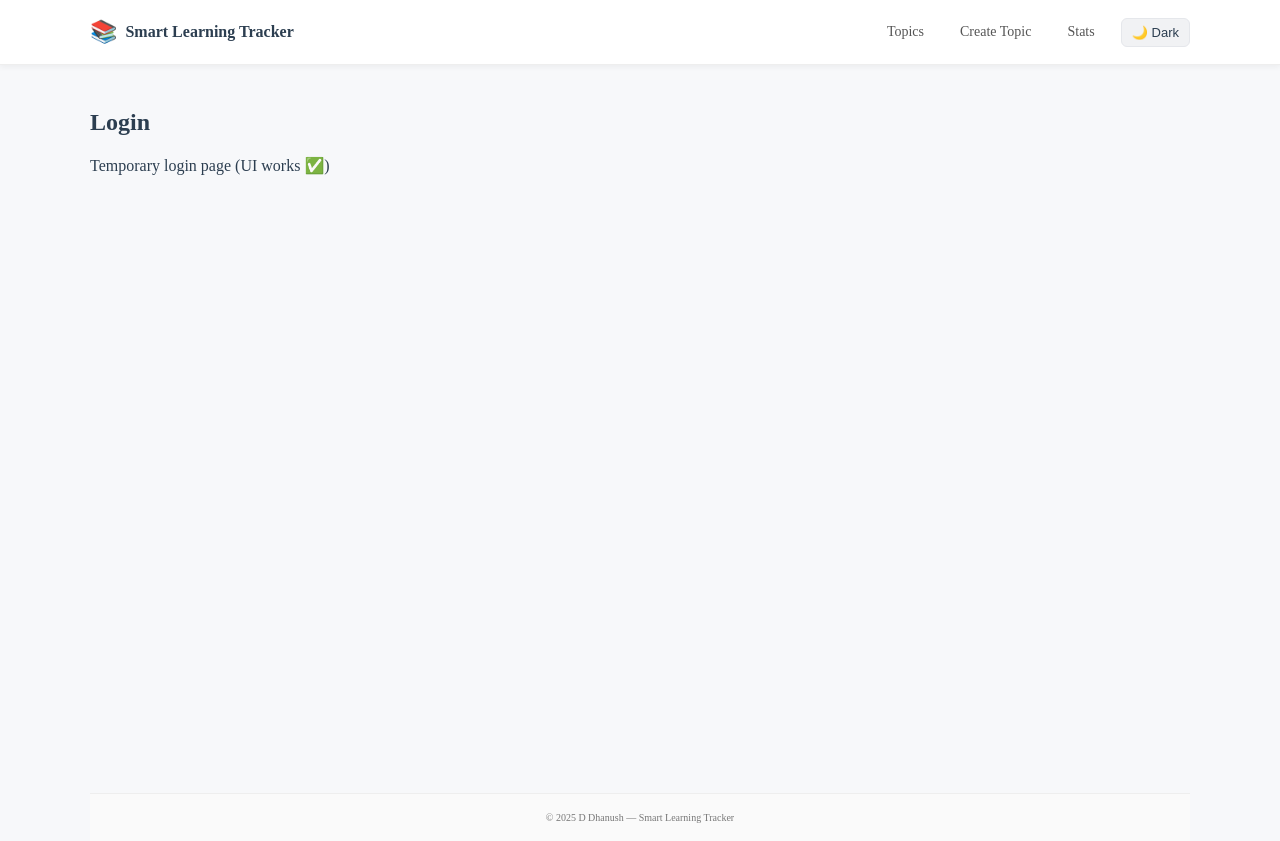
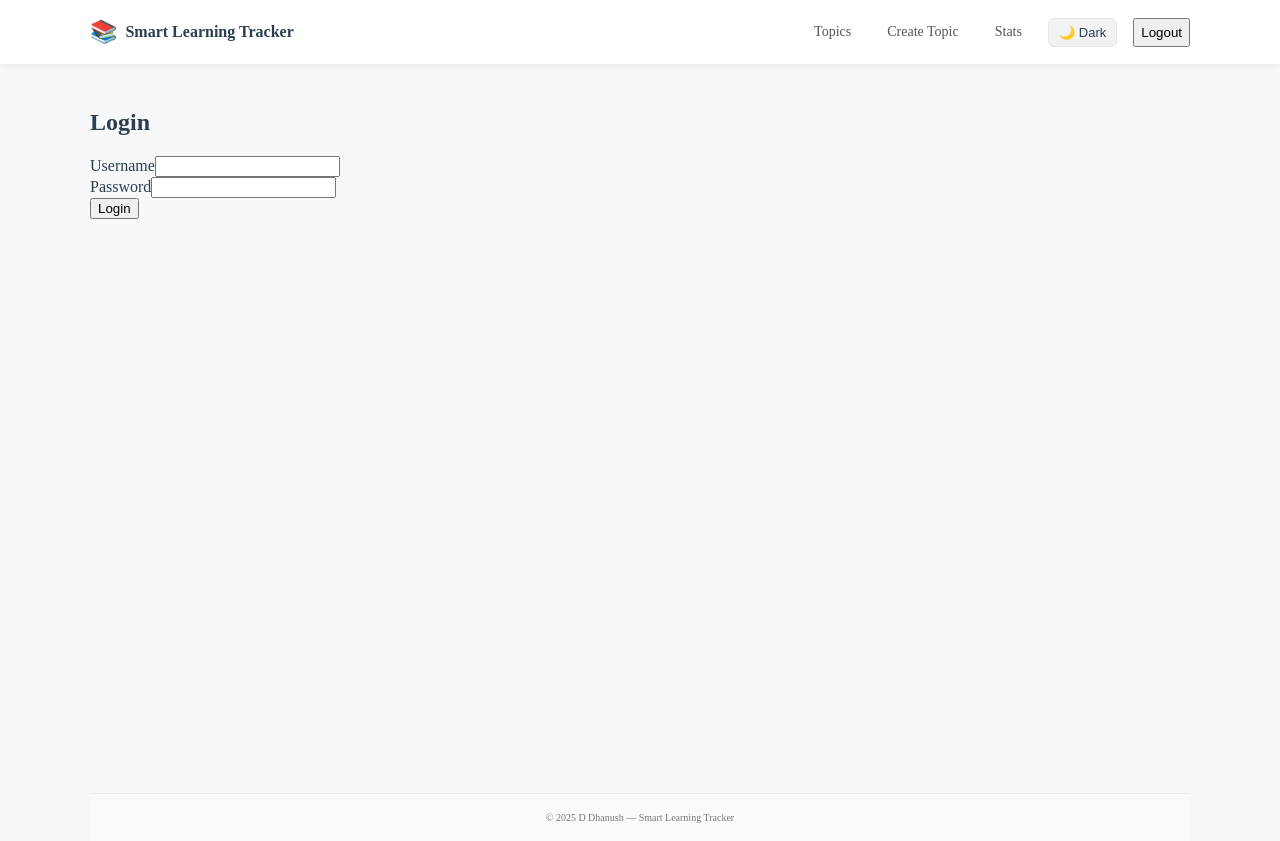
Before and after one commit to ddhanushd/Smart-Learning-Progress-Tracker-UI, an Angular app: page /login in a window 1280 px wide. Built offline with nearby package versions, Linux system fonts and the light colour scheme.

Commit message:
added login and logut features of jwt

```diff
--- a/src/app/app.html
+++ b/src/app/app.html
@@ -11,10 +11,18 @@
       <a routerLink="/topics" routerLinkActive="active" class="nav-link">Topics</a>
       <a routerLink="/topics/create" routerLinkActive="active" class="nav-link">Create Topic</a>
       <a routerLink="/topics/stats" routerLinkActive="active" class="nav-link">Stats</a>
+
       <button class="theme-toggle" (click)="toggleTheme()">
-  {{ isDarkMode ? '☀️ Light' : '🌙 Dark' }}
-</button>
+        {{ isDarkMode ? '☀️ Light' : '🌙 Dark' }}
+      </button>
 
+      <!-- ✅ LOGOUT BUTTON -->
+      <button
+        class="logout-btn"
+        (click)="logout()"
+      >
+        Logout
+      </button>
     </nav>
   </div>
 </header>
--- a/src/app/app.ts
+++ b/src/app/app.ts
@@ -1,6 +1,7 @@
 import { CommonModule } from '@angular/common';
 import { Component, signal } from '@angular/core';
-import { RouterModule, RouterOutlet } from '@angular/router';
+import { Router, RouterModule, RouterOutlet } from '@angular/router';
+import { AuthService } from './core/auth/auth.service';
 
 @Component({
   selector: 'app-root',
@@ -9,12 +10,15 @@ import { RouterModule, RouterOutlet } from '@angular/router';
   styleUrl: './app.scss'
 })
 export class App {
-  protected readonly title = signal('smart-learning-tracker-ui');
+ protected readonly title = signal('smart-learning-tracker-ui');
   currentYear = new Date().getFullYear();
-
   isDarkMode = false;
 
-  constructor() {
+  // ✅ Dependencies go HERE
+  constructor(
+    private authService: AuthService,
+    private router: Router
+  ) {
     const savedTheme = localStorage.getItem('theme');
     this.isDarkMode = savedTheme === 'dark';
     this.applyTheme();
@@ -33,4 +37,15 @@ export class App {
     );
   }
 
+  logout() {
+    this.authService.logout().subscribe({
+      next: () => this.router.navigate(['/login']),
+      error: () => {
+        // fallback safety
+        localStorage.clear();
+        this.router.navigate(['/login']);
+      }
+    });
+  }
+
 }
--- a/src/app/core/auth/auth.service.ts
+++ b/src/app/core/auth/auth.service.ts
@@ -1,18 +1,18 @@
 import { HttpClient } from '@angular/common/http';
 import { Injectable } from '@angular/core';
 import { tap } from 'rxjs';
+import { environment } from '../../../environments/environment';
 
 @Injectable({
   providedIn: 'root',
 })
 export class AuthService {
-  private API = 'http://localhost:8080/api/v1/auth';
+  private AUTH_API = environment.authBaseUrl;
 
   constructor(private http: HttpClient) {}
 
-  login(payload: { email: string; password: string }) {
-    return this.http.post<any>(`${this.API}/login`, payload)
-      .pipe(
+  login(payload: { username: string; password: string }) {
+    return this.http.post<any>(`${this.AUTH_API}/login`, payload).pipe(
       tap(res => {
         localStorage.setItem('access_token', res.accessToken);
         localStorage.setItem('refresh_token', res.refreshToken);
@@ -21,18 +21,20 @@ export class AuthService {
   }
 
   refreshToken() {
-    const refreshToken = localStorage.getItem('refresh_token');
-    return this.http.post<any>(`${this.API}/refresh`, { refreshToken })
-      .pipe(
-        tap(res => {
-          localStorage.setItem('access_token', res.accessToken);
+    return this.http.post<any>(`${this.AUTH_API}/refresh`, {
+      refreshToken: localStorage.getItem('refresh_token')
+    });
+  }
+
+ logout() {
+  return this.http.post(`${this.AUTH_API}/logout`, {}).pipe(
+    tap(() => {
+      localStorage.removeItem('access_token');
+      localStorage.removeItem('refresh_token');
     })
   );
 }
 
-  logout() {
-    localStorage.clear();
-  }
 
   getAccessToken() {
     return localStorage.getItem('access_token');
--- a/src/app/features/login/login.html
+++ b/src/app/features/login/login.html
@@ -1,2 +1,37 @@
- <h2>Login</h2>
-    <p>Temporary login page (UI works ✅)</p>
+<div class="login-container">
+  <h2>Login</h2>
+
+  <form (ngSubmit)="login()">
+    <div>
+      <label>Username</label>
+      <input
+        type="username"
+        [(ngModel)]="username"
+        name="username"
+        required
+      />
+    </div>
+
+    <div>
+      <label>Password</label>
+      <input
+        type="password"
+        [(ngModel)]="password"
+        name="password"
+        required
+      />
+    </div>
+
+    <button type="submit" [disabled]="loading">
+      {{ loading ? 'Logging in...' : 'Login' }}
+    </button>
+
+    @if (loading) {
+      <p>Authenticating…</p>
+    }
+
+    @if (error) {
+      <p class="error">{{ error }}</p>
+    }
+  </form>
+</div>
--- a/src/app/features/login/login.ts
+++ b/src/app/features/login/login.ts
@@ -1,11 +1,43 @@
 import { Component } from '@angular/core';
+import { AuthService } from '../../core/auth/auth.service';
+import { Router } from '@angular/router';
+import { FormsModule, NgModel } from '@angular/forms';
 
 @Component({
   selector: 'app-login',
-  imports: [],
+  imports: [FormsModule],
   templateUrl: './login.html',
   styleUrl: './login.scss',
 })
 export class Login {
 
+  username = '';
+  password = '';
+  loading = false;
+  error = '';
+
+  constructor(
+    private authService: AuthService,
+    private router: Router
+  ) {}
+
+  login() {
+    this.error = '';
+    this.loading = true;
+
+    this.authService.login({
+      username: this.username,
+      password: this.password
+    }).subscribe({
+      next: () => {
+        this.loading = false;
+        this.router.navigate(['/topics']);
+      },
+      error: err => {
+        this.loading = false;
+        this.error = err?.error?.message || 'Login failed';
+      }
+    });
+  }
+
 }
--- a/src/app/features/topics/topic-list/topic-list.html
+++ b/src/app/features/topics/topic-list/topic-list.html
@@ -127,7 +127,7 @@
                 placeholder="Revision note"
               />
               <button (click)="submitRevise(topic.id)">Save</button>
-              <button (click)="cancelRevise(topic.id)">Cancel</button>
+              <button (click)="$event.stopPropagation(); cancelRevise(topic.id)">Cancel</button>
             </div>
           }
 
--- a/src/app/features/topics/topic-list/topic-list.ts
+++ b/src/app/features/topics/topic-list/topic-list.ts
@@ -58,11 +58,11 @@ export class TopicList implements OnInit {
 
   /* ================= Load ================= */
 
-  loadTopics(): void {
+ loadTopics(): void {
   this.loading = true;
   this.errorMessage = '';
 
-  this.topics$ = this.topicService
+  this.topicService
     .getTopicsPaged(this.page, this.size)
     .pipe(
       map(res => {
@@ -72,15 +72,19 @@ export class TopicList implements OnInit {
         }
 
         const pageData = res.data;
-
         this.totalPages = pageData.totalPages;
         this.totalElements = pageData.totalElements;
 
         return pageData.content;
       }),
       finalize(() => (this.loading = false))
-    );
+    )
+    .subscribe(list => {
+      this.originalList = list;        // ✅ source of truth
+      this.topicsSubject.next(list);   // ✅ emit to UI
+    });
 }
+
 
   /* ================= Search & Sort ================= */
 
@@ -182,7 +186,9 @@ export class TopicList implements OnInit {
   }
 
   cancelRevise(id: string): void {
-    delete this.editStates[id];
+    if (this.editStates[id]) {
+    this.editStates[id].open = false;
+  }
   }
 
   submitRevise(id: string): void {
--- a/src/environments/environment.prod.ts
+++ b/src/environments/environment.prod.ts
@@ -1,4 +1,5 @@
 export const environment = {
   production: true,
-  apiBaseUrl: 'https://your-production-url/api/v1'
+    apiBaseUrl: 'https://your-production-url/api/v1',
+  authBaseUrl: 'https://your-production-url/auth'
 };
--- a/src/environments/environment.ts
+++ b/src/environments/environment.ts
@@ -1,4 +1,5 @@
 export const environment = {
   production: false,
-  apiBaseUrl: 'http://localhost:9090/api/v1'
+  apiBaseUrl: 'http://localhost:9090/api/v1', // regular APIs
+  authBaseUrl: 'http://localhost:9090/auth'  // auth APIs
 };
```
Lines whose indentation alone changed are shown as unchanged.
